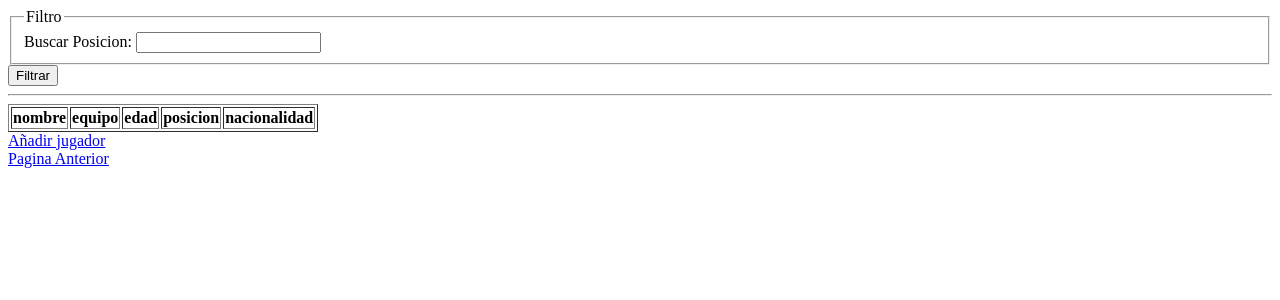
After one commit to ChristianGPGS/Curso-python-Django, a Django app: template primerProyectoDjango/deportes/templates/Jugadores.html in a window 1280 px wide. The commit adds this page. Shown: the top 300 px of the page. Run offline with Django 3.2, Linux system fonts and the light colour scheme; the template is opened without the code that fills it, so the values that code supplies are empty.

Commit message:
mitad del ejercicio de los jugadores

```diff
--- a/primerProyectoDjango/clientes/views.py
+++ b/primerProyectoDjango/clientes/views.py
@@ -9,6 +9,6 @@ def insertar_clientes(request):
         apellidos = request.POST.get('apellido', '')
         dni = request.POST.get('dni', '')
         email = request.POST.get('email', '')
-        cliente = Clientes(1, nombre, apellidos, dni, email)
+        cliente = Clientes(nombre=nombre, apellidos=apellidos, dni=dni, email=email)
         cliente.save()
     return render(request, "Clientes.html")
--- /dev/null
+++ b/primerProyectoDjango/deportes/templates/Jugadores.html
@@ -0,0 +1,49 @@
+<!DOCTYPE html>
+<html lang="en">
+<head>
+    <meta charset="UTF-8">
+    <title>Jugadores</title>
+</head>
+<body>
+<form action="listado-jugadores" method="POST">
+    {%csrf_token%}
+    <fieldset>
+        <legend>Filtro</legend>
+        <label>Buscar Posicion: <input type="text" name="posicion" list="posicion"/>
+            <datalist id="posicion">
+                {% for posicion  in listado_posiciones %}
+                <option value="{{posicion}}"></option>
+                {% endfor %}
+            </datalist>
+        </label>
+    </fieldset>
+    <input type="hidden" name="action" value="filtrar">
+    <input type="submit" value="Filtrar"/>
+    <hr>
+<table border="1" title="{{titulo_tabla}}">
+    <thead>
+    <tr>
+        <th>nombre</th>
+        <th>equipo</th>
+        <th>edad</th>
+        <th>posicion</th>
+        <th>nacionalidad</th>
+    </tr>
+    </thead>
+    <tbody>
+    {% for jugador in listado_jugadores %}
+    <tr>
+        <td>{{jugador.nombre}}</td>
+        <td>{{jugador.equipo}}</td>
+        <td>{{jugador.edad}}</td>
+        <td>{{jugador.posicion}}</td>
+        <td>{{jugador.nacionalidad}}</td>
+    </tr>
+    {% endfor %}
+    </tbody>
+</table>
+</form>
+<a href="{%url 'add-jugador' %}">Añadir jugador</a><br>
+<a href="{% url 'deportes' %}">Pagina Anterior</a>
+</body>
+</html>
--- a/primerProyectoDjango/deportes/templates/deportes.html
+++ b/primerProyectoDjango/deportes/templates/deportes.html
@@ -7,6 +7,7 @@
 <body>
     <h1>{{titulo_pagina}}</h1>
     <h3>{{descripcion}}</h3>
-    <a href="futbol/listado-selecciones?titulo=TablaSelecciones">Listado Selecciones Mundial</a>
+    <a href="futbol/listado-selecciones?titulo=TablaSelecciones">Listado Selecciones Mundial</a><br>
+    <a href="/Jugadores">Jugadores</a>
 </body>
 </html>
--- a/primerProyectoDjango/primerProyectoDjango/urls.py
+++ b/primerProyectoDjango/primerProyectoDjango/urls.py
@@ -18,7 +18,7 @@ from django.contrib import admin
 from django.urls import path
 
 from webapp.views import bienvenido, despedida, listar_datos
-from deportes.views import deportes, listar_selecciones, aniadir_seleccion
+from deportes.views import deportes, listar_selecciones, aniadir_seleccion, jugadores, add_jugador
 
 urlpatterns = [
     path('admin/', admin.site.urls),
@@ -29,4 +29,7 @@ urlpatterns = [
     path('deportes/futbol/listado-selecciones', listar_selecciones, name='listar_selecciones'),
     path('aniadir_seleccion', aniadir_seleccion, name='aniadir_seleccion'),
     path('Clientes', insertar_clientes, name='Clientes'),
+    path('Jugadores/', jugadores, name='Jugadores'),
+    path('add_jugador', add_jugador, name='add-jugador'),
+
 ]
```
Also changed, not shown: primerProyectoDjango/deportes/models.py (+9 -0 lines), primerProyectoDjango/deportes/templates/add_jugador.html (added, +21 -0 lines), primerProyectoDjango/deportes/views.py (+44 -1 lines), primerProyectoDjango/deportes/migrations/0001_initial.py (added).
